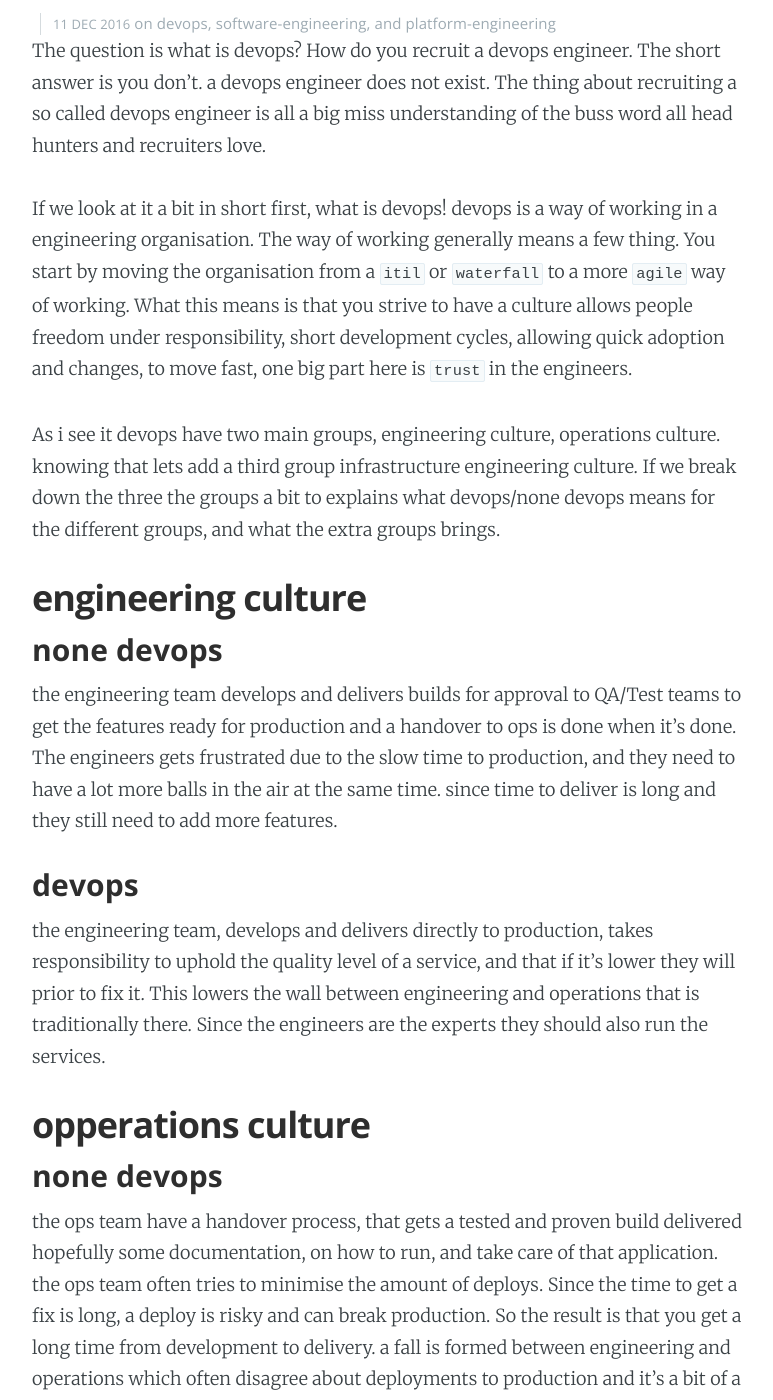
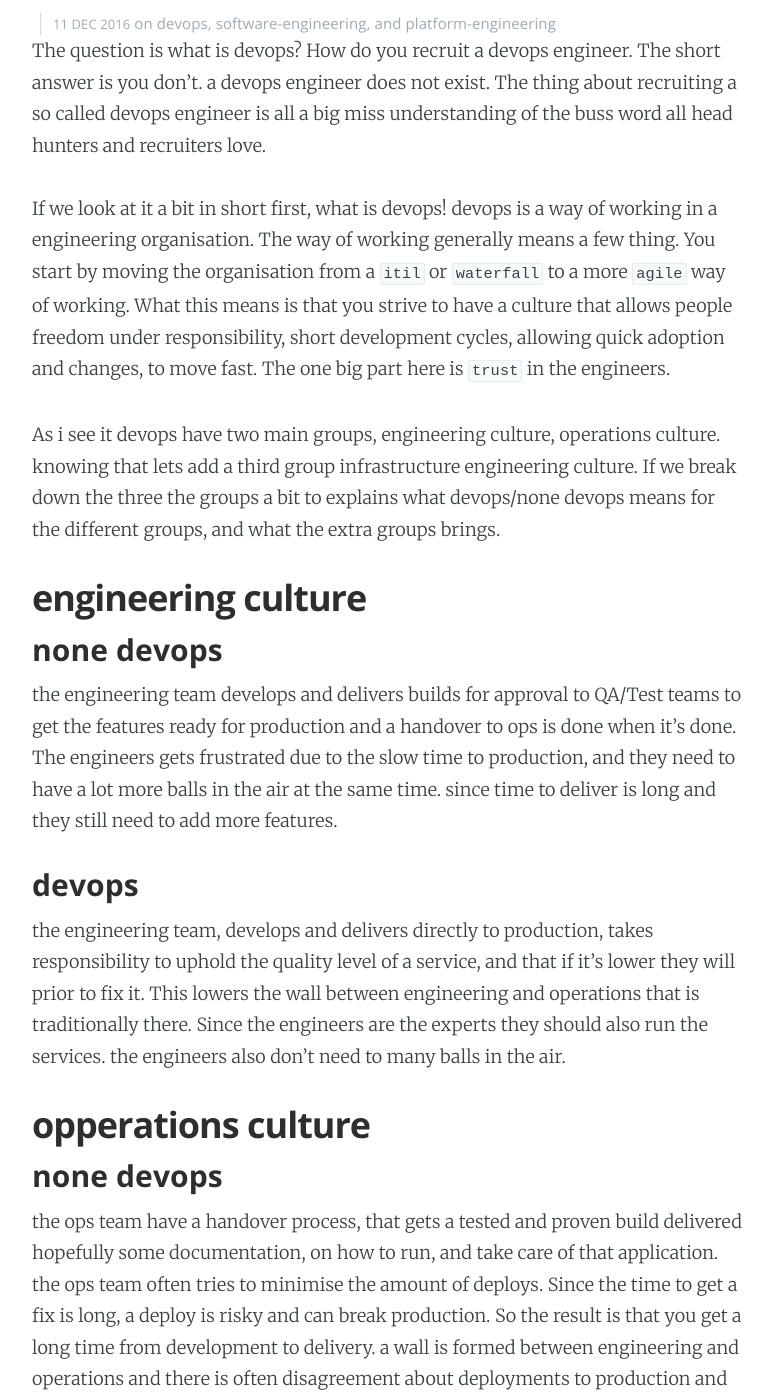
Before and after one commit to mad01/mad01.github.io, a Jekyll site: the page built from _posts/2016-12-11-devops-in-reality-vs-recrutment.md, in a window 1280 px wide and 1400 px high, scrolled down 266 px. Shown: the whole window, without its empty margins (253-1026 px from the left). Built offline with Jekyll 4.4.1, drawn with Linux system fonts in a browser that asks for light colours; some of the changed text lies outside the part shown.

Commit message:
correct sentences a bit

```diff
--- a/_posts/2016-12-11-devops-in-reality-vs-recrutment.md
+++ b/_posts/2016-12-11-devops-in-reality-vs-recrutment.md
@@ -7,7 +7,7 @@ categories: devops software-engineering platform-engineering
 
 The question is what is devops? How do you recruit a devops engineer. The short answer is you don't. a devops engineer does not exist. The thing about recruiting a so called devops engineer is all a big miss understanding of the buss word all head hunters and recruiters love.
 
-If we look at it a bit in short first, what is devops! devops is a way of working in a engineering organisation. The way of working generally means a few thing. You start by moving the organisation from a `itil` or `waterfall` to a more `agile` way of working. What this means is that you strive to have a culture allows people freedom under responsibility, short development cycles, allowing quick adoption and changes, to move fast, one big part here is `trust` in the engineers.
+If we look at it a bit in short first, what is devops! devops is a way of working in a engineering organisation. The way of working generally means a few thing. You start by moving the organisation from a `itil` or `waterfall` to a more `agile` way of working. What this means is that you strive to have a culture that allows people freedom under responsibility, short development cycles, allowing quick adoption and changes, to move fast. The one big part here is `trust` in the engineers.
 
 As i see it devops have two main groups, engineering culture, operations culture. knowing that lets add a third group infrastructure engineering culture. If we break down the three the groups a bit to explains what devops/none devops means for the different groups, and what the extra groups brings.
 
@@ -15,11 +15,11 @@ As i see it devops have two main groups, engineering culture, operations culture
 ### none devops
 the engineering team develops and delivers builds for approval to QA/Test teams to get the features ready for production and a handover to ops is done when it's done. The engineers gets frustrated due to the slow time to production, and they need to have a lot more balls in the air at the same time. since time to deliver is long and they still need to add more features.
 ### devops
-the engineering team, develops and delivers directly to production, takes responsibility to uphold the quality level of a service, and that if it's lower they will prior to fix it. This lowers the wall between engineering and operations that is traditionally there. Since the engineers are the experts they should also run the services.
+the engineering team, develops and delivers directly to production, takes responsibility to uphold the quality level of a service, and that if it's lower they will prior to fix it. This lowers the wall between engineering and operations that is traditionally there. Since the engineers are the experts they should also run the services. the engineers also don't need to many balls in the air.
 
 ## opperations culture
 ### none devops
-the ops team have a handover process, that gets a tested and proven build delivered hopefully some documentation, on how to run, and take care of that application. the ops team often tries to minimise the amount of deploys. Since the time to get a fix is long, a deploy is risky and can break production. So the result is that you get a long time from development to delivery. a fall is formed between engineering and operations which often disagree about deployments to production and it's a bit of a friction between the two groups. engineers break things and ops gets to fix it.
+the ops team have a handover process, that gets a tested and proven build delivered hopefully some documentation, on how to run, and take care of that application. the ops team often tries to minimise the amount of deploys. Since the time to get a fix is long, a deploy is risky and can break production. So the result is that you get a long time from development to delivery. a wall is formed between engineering and operations and there is often disagreement about deployments to production and it tends to be some friction between the two groups. Engineers break things and ops gets to fix it.
 ### devops
 the ops team have a agreement with engineering that deployments by engineers can be done when they feel like they are done. The agreement here is that you need to have some level of quality checking done. This quality needs to be checked that is's true when running in production to. Like if you agree that 99% of all requests served by the service needs to be correct, if that is lower. engineering will have to fix it. The worry about having a broken service is here moved to engineering and not operations.
 
```
Also changed, not shown: other parts of _posts/2016-12-11-devops-in-reality-vs-recrutment.md (+1 -1 lines).
